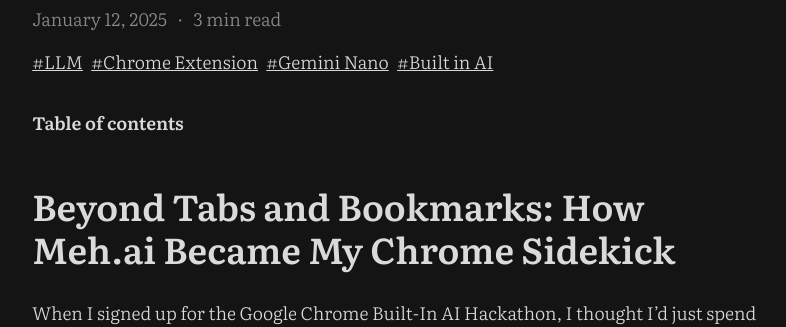
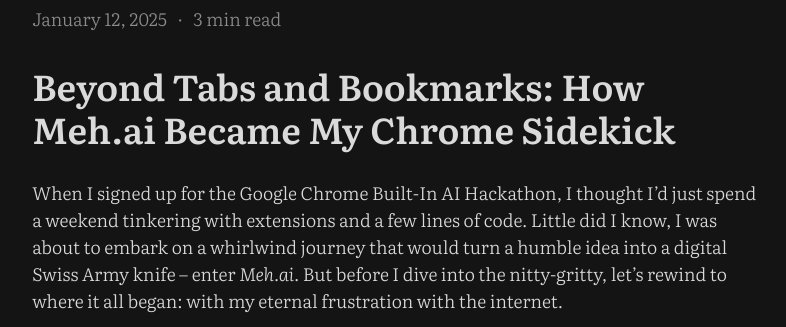
Before and after one commit to Arunprakaash/arunprakaash.github.io, a plain HTML site: page blogs/meh-ai/index.html in a window 1280 px wide. Shown: the part 327-654 px from the top of the page, without its empty margins (243-1029 px from the left). Drawn offline with nearby package versions, Linux system fonts and the light colour scheme.

Commit message:
fixed bugs

```diff
--- a/blogs/meh-ai/index.html
+++ b/blogs/meh-ai/index.html
@@ -169,41 +169,6 @@
 
 
 
-
-  <div class="single-tags">
-
-    <span>
-      <a href="https://arunprakaash.github.io/tags/llm/">#LLM</a>
-    </span>
-
-
-    <span>
-      <a href="https://arunprakaash.github.io/tags/chrome-extension/">#Chrome Extension</a>
-    </span>
-
-
-    <span>
-      <a href="https://arunprakaash.github.io/tags/gemini-nano/">#Gemini Nano</a>
-    </span>
-
-
-    <span>
-      <a href="https://arunprakaash.github.io/tags/built-in-ai/">#Built in AI</a>
-    </span>
-
-
-  </div>
-
-
-
-
-
-
-
-  <aside class="toc">
-    <p><strong>Table of contents</strong></p>
-    <nav id="TableOfContents"></nav>
-  </aside>
 
 
 
```
